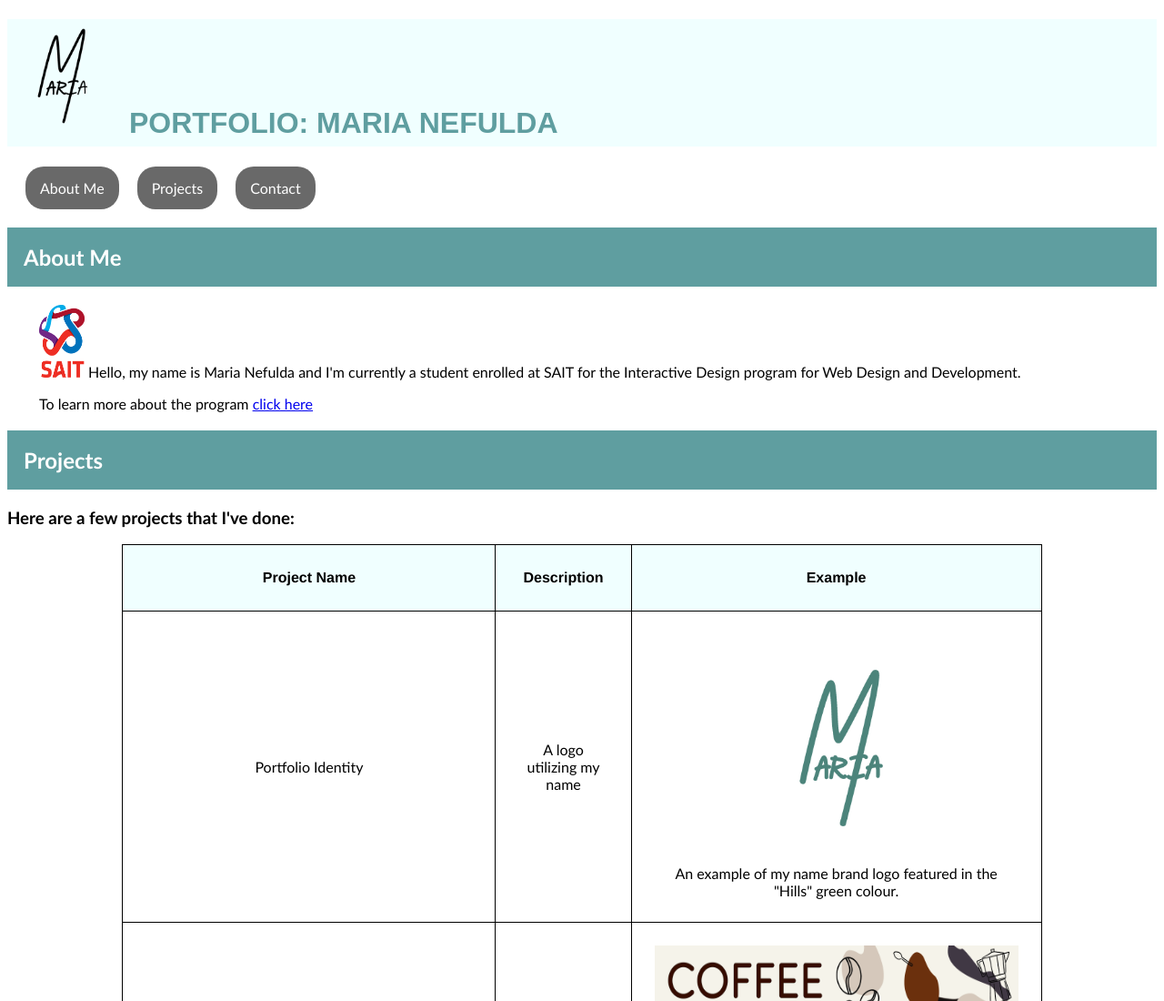
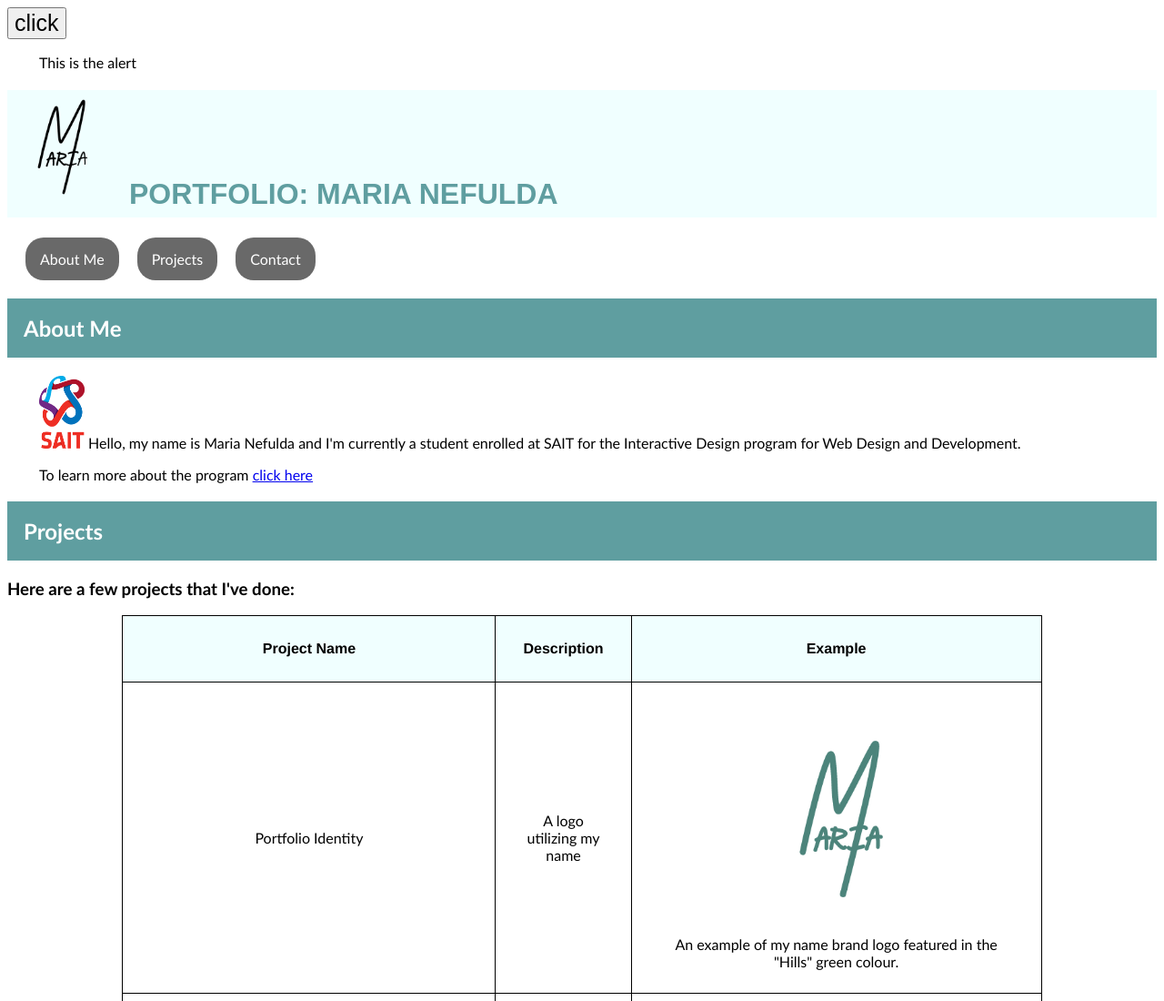
Before and after one commit to Mariantix/Mariantix.github.io, a plain HTML site: page index.html in a window 1280 px wide. Shown: the top 1100 px of the page at 91% size. Drawn offline with Linux system fonts and the light colour scheme.

Commit message:
commit changes

```diff
--- a/index.html
+++ b/index.html
@@ -8,6 +8,10 @@
     <script defer src="main.js"></script>
 </head>
 <body>
+
+    <button onclick="myFunction()" style="font-size:25px;"> click </button>
+    <p id="alerting">This is the alert</p>
+
     <header>
         <h1> <img src="./images/Logo Brands-01.png" height="125" width="125" alt="Maria name logo"/> PORTFOLIO: MARIA NEFULDA</h1>
         <nav>
--- a/main.js
+++ b/main.js
@@ -3,3 +3,5 @@ console.log ('Hello, World!');
 var footer = document.getElementById("FOOTER");
 var currentYear = newDate().getFullYear();
 document.getElementById("currentYear").innerHTML = currentYear;
+
+document.getElementById("alerting").innerHTML = "Hello World";
```
